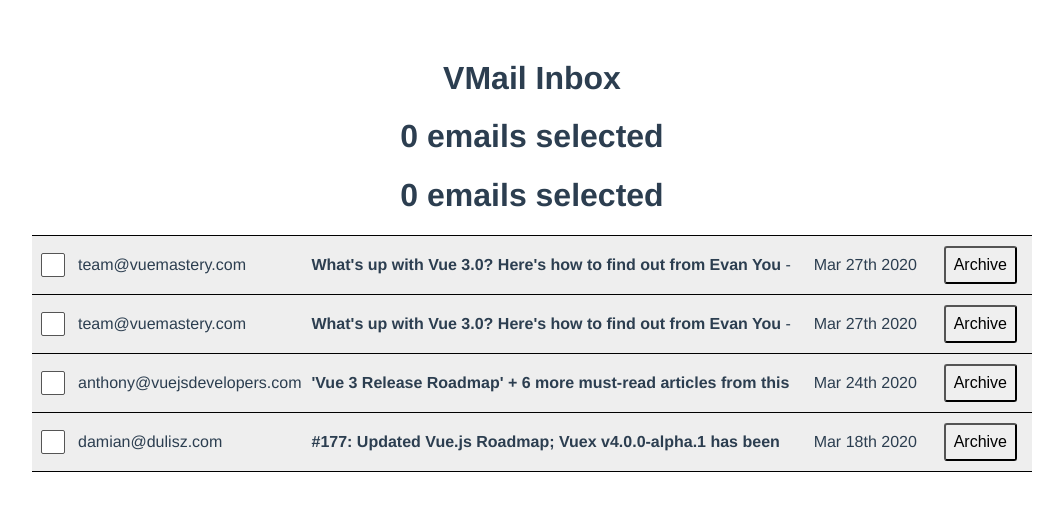
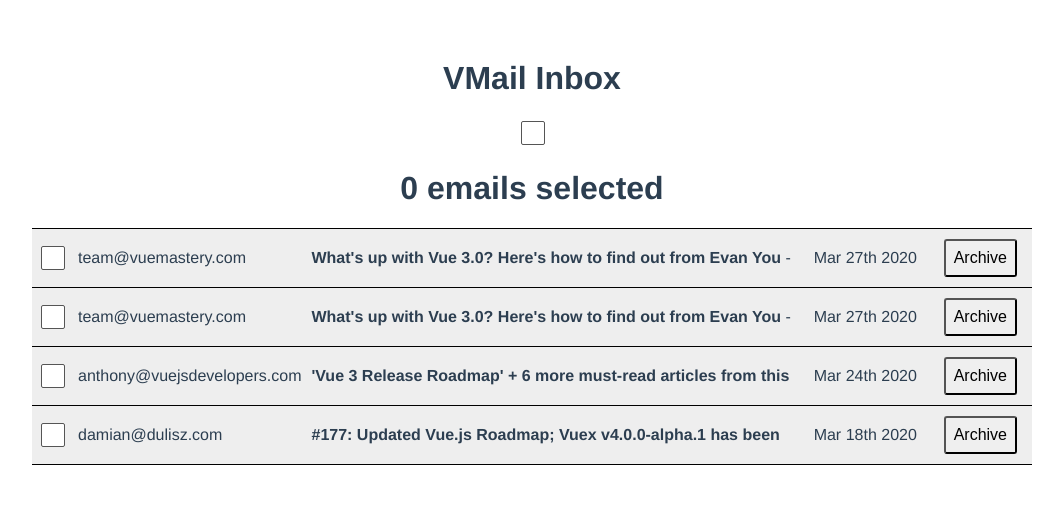
Before and after one commit to sissokho/vue-gmail-clone, a Vue app: page / in a window 1280 px wide. Shown: the top 510 px of the page, without its empty margins (108-1171 px from the left). Built offline with nearby package versions, Linux system fonts and the light colour scheme; data requests are answered from the project's data file.

Commit message:
Add all checkbox

```diff
--- a/src/App.vue
+++ b/src/App.vue
@@ -1,13 +1,10 @@
 <script setup>
 import MailTable from '@/components/MailTable.vue'
-import useEmailSelection from './composables/email-selection'
-
-const emailSelection = useEmailSelection()
 </script>
 
 <template>
   <h1>VMail Inbox</h1>
-  <h1>{{ emailSelection.emails.size }} emails selected</h1>
+
   <Suspense>
     <template #default>
       <MailTable />
--- /dev/null
+++ b/src/components/BulkActionBar.vue
@@ -0,0 +1,39 @@
+<script setup>
+import useEmailSelection from '@/composables/email-selection.js'
+import { computed } from 'vue'
+
+const props = defineProps({
+  emails: {
+    type: Array,
+    required: true
+  }
+})
+
+const emailSelection = useEmailSelection()
+const numberOfEmails = props.emails.length
+
+const numberOfEmailSelected = computed(() => emailSelection.emails.size)
+const allEmailsSelected = computed(() => numberOfEmailSelected.value === numberOfEmails)
+const someEmailsSelected = computed(
+  () => numberOfEmailSelected.value > 0 && numberOfEmailSelected.value < numberOfEmails
+)
+
+function bulkSelect() {
+  if (allEmailsSelected.value) {
+    emailSelection.clear()
+  } else {
+    emailSelection.addMultiple(props.emails)
+  }
+}
+</script>
+
+<template>
+  <div>
+    <input
+      type="checkbox"
+      :checked="allEmailsSelected"
+      :class="[someEmailsSelected ? 'partial-check' : '']"
+      @click="bulkSelect"
+    />
+  </div>
+</template>
--- a/src/components/MailTable.vue
+++ b/src/components/MailTable.vue
@@ -4,6 +4,7 @@
 import axios from 'axios'
 import MailView from '@/components/MailView.vue'
 import ModalView from '@/components/ModalView.vue'
+import BulkActionBar from '@/components/BulkActionBar.vue'
 import useEmailSelection from '@/composables/email-selection.js'
 
 const { data } = await axios.get('http://localhost:3000/emails')
@@ -70,6 +71,7 @@
 </script>
 
 <template>
+  <BulkActionBar :emails="unarchivedEmails" />
   <h1>{{ emailSelection.emails.size }} emails selected</h1>
   <table class="mail-table">
     <tbody>
@@ -82,7 +84,7 @@
           <input
             type="checkbox"
             @click="emailSelection.toggle(email)"
-            :selected="emailSelection.emails.has(email)"
+            :checked="emailSelection.emails.has(email)"
           />
         </td>
         <td @click="openEmail(email)">{{ email.from }}</td>
--- a/src/composables/email-selection.js
+++ b/src/composables/email-selection.js
@@ -11,5 +11,13 @@
     }
   }
 
-  return { emails, toggle }
+  function clear() {
+    emails.clear()
+  }
+
+  function addMultiple(newEmails) {
+    newEmails.forEach((email) => emails.add(email))
+  }
+
+  return { emails, toggle, clear, addMultiple }
 }
```
